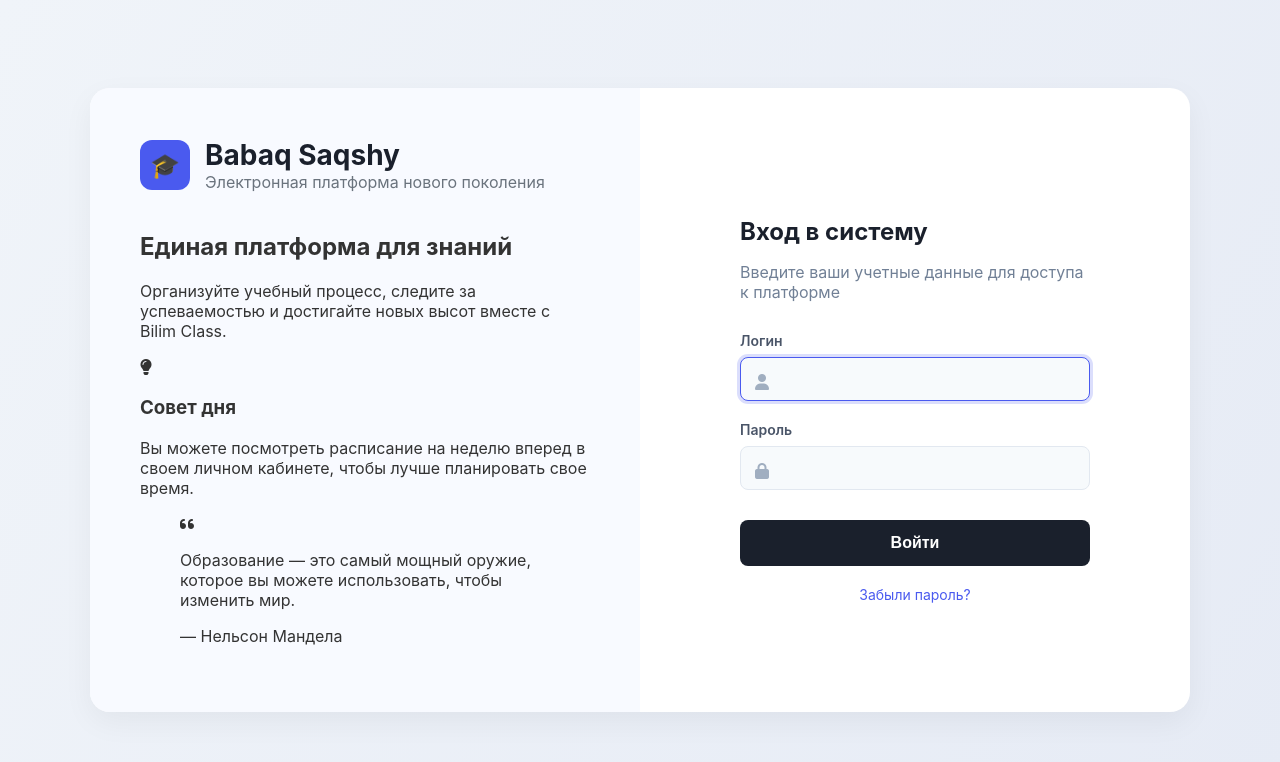
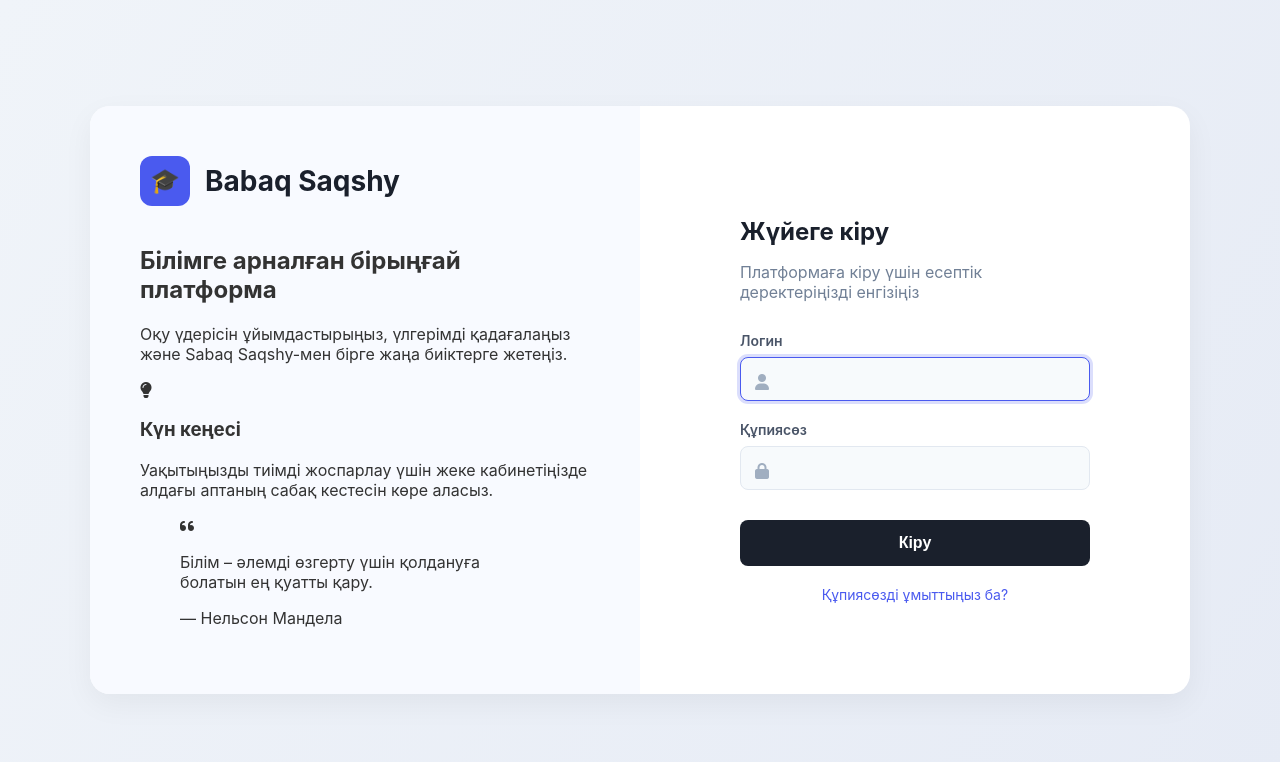
Before and after one commit to KhamzeyevAlisher/bilimClassProject, a Django app: page / in a window 1280 px wide. Shown: the top 762 px of the page. Run offline with Django 5.2, Linux system fonts and the light colour scheme.

Commit message:
логин (казахский)

```diff
--- a/bilimClassProject/bilimClassApp/templates/registration/login.html
+++ b/bilimClassProject/bilimClassApp/templates/registration/login.html
@@ -1,11 +1,11 @@
 <!-- bilimClassApp/templates/registration/login.html -->
 {% load static %}
 <!DOCTYPE html>
-<html lang="ru">
+<html lang="kk">
 <head>
     <meta charset="UTF-8">
     <meta name="viewport" content="width=device-width, initial-scale=1.0">
-    <title>Вход в систему - Sabaq Saqshy</title>
+    <title>Жүйеге кіру - Sabaq Saqshy</title>
     <!-- Подключаем наш CSS-файл -->
     <link rel="stylesheet" href="{% static 'bilimClassApp/css/style.css' %}">
     <!-- Подключаем иконки Font Awesome (для иконок) -->
@@ -137,27 +137,27 @@
                 <div class="logo-icon-wrapper">🎓</div>
                 <div class="logo-text-wrapper">
                     <h1>Babaq Saqshy</h1>
-                    <p>Электронная платформа нового поколения</p>
+                    <!-- <p>Электронная платформа нового поколения</p> -->
                 </div>
             </header>
 
             <div class="info-panel">
                 <div class="welcome-message">
-                    <h2>Единая платформа для знаний</h2>
-                    <p>Организуйте учебный процесс, следите за успеваемостью и достигайте новых высот вместе с Bilim Class.</p>
+                    <h2>Білімге арналған бірыңғай платформа</h2>
+                    <p>Оқу үдерісін ұйымдастырыңыз, үлгерімді қадағалаңыз және Sabaq Saqshy-мен бірге жаңа биіктерге жетеңіз.</p>
                 </div>
 
                 <div class="info-card">
                     <div class="info-card-header">
                         <i class="fas fa-lightbulb"></i>
-                        <h3>Совет дня</h3>
+                        <h3>Күн кеңесі</h3>
                     </div>
-                    <p>Вы можете посмотреть расписание на неделю вперед в своем личном кабинете, чтобы лучше планировать свое время.</p>
+                    <p>Уақытыңызды тиімді жоспарлау үшін жеке кабинетіңізде алдағы аптаның сабақ кестесін көре аласыз.</p>
                 </div>
 
                 <blockquote class="quote-card">
                     <i class="fas fa-quote-left quote-icon"></i>
-                    <p>Образование — это самый мощный оружие, которое вы можете использовать, чтобы изменить мир.</p>
+                    <p>Білім – әлемді өзгерту үшін қолдануға болатын ең қуатты қару.</p>
                     <footer>— Нельсон Мандела</footer>
                 </blockquote>
             </div>
@@ -166,11 +166,11 @@
         <!-- Правая колонка -->
         <div class="login-right-panel">
             <div class="login-form-wrapper">
-                <h2>Вход в систему</h2>
-                <p class="subtitle">Введите ваши учетные данные для доступа к платформе</p>
+                <h2>Жүйеге кіру</h2>
+                <p class="subtitle">Платформаға кіру үшін есептік деректеріңізді енгізіңіз</p>
 
                 {% if form.errors %}
-                    <p class="error-message">Пожалуйста, введите правильный логин и пароль.</p>
+                    <p class="error-message">Дұрыс логин мен құпиясөзді енгізіңіз.</p>
                 {% endif %}
 
                 <form method="post" action="{% url 'login' %}">
@@ -186,14 +186,14 @@
 
                     <div class="input-group">
                         <!-- {{ form.password.label_tag }} Django-тег для <label> -->
-                        <label for="{{ form.password.id_for_label }}">Пароль</label>
+                        <label for="{{ form.password.id_for_label }}">Құпиясөз</label>
                         <i class="fas fa-lock input-icon"></i>
                         <!-- Рендерим поле 'password' вручную -->
                         {{ form.password }}
                     </div>
 
-                    <button type="submit" class="login-btn">Войти</button>
-                    <a href="#" class="forgot-password">Забыли пароль?</a>
+                    <button type="submit" class="login-btn">Кіру</button>
+                    <a href="{% url 'password_reset' %}" class="forgot-password">Құпиясөзді ұмыттыңыз ба?</a>
                 </form>
             </div>
         </div>
```
